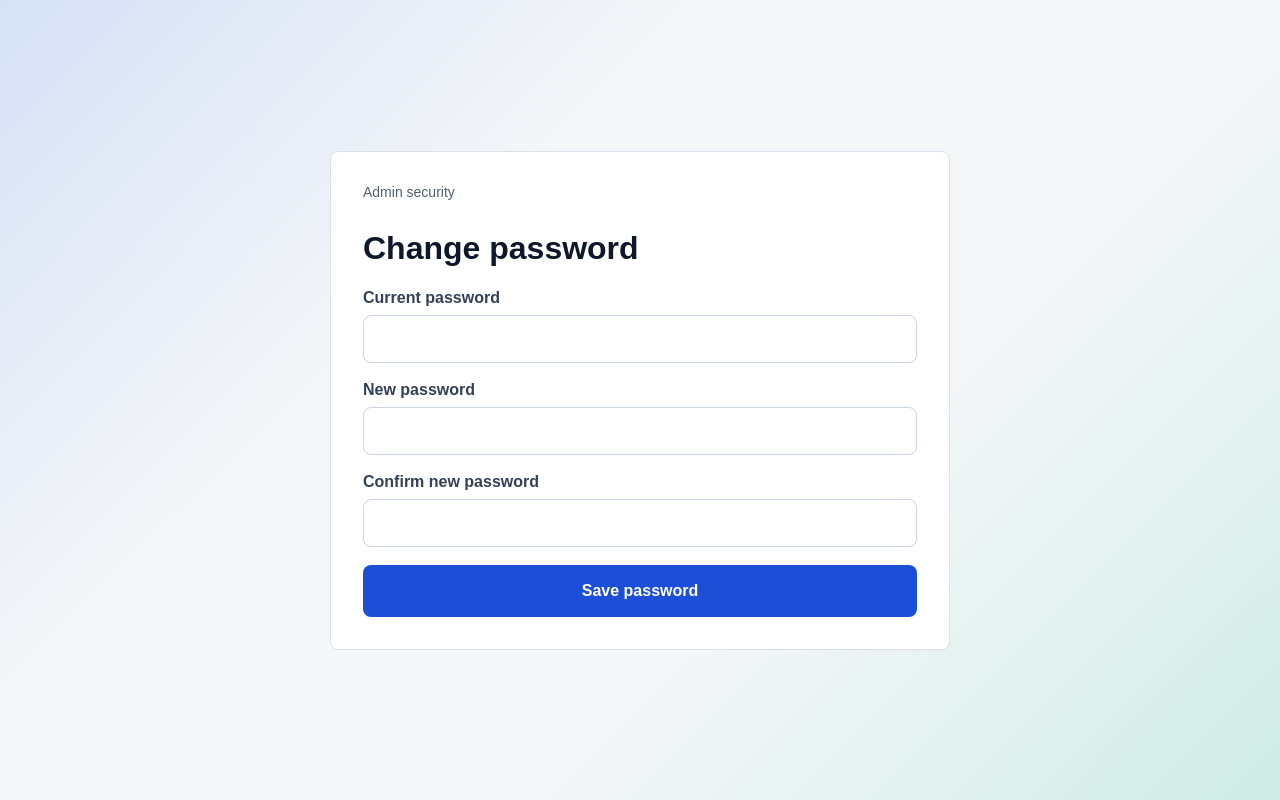
After one commit to German7464/Kiosk_v001, a Flask app: page /admin/password/change in a window 1280 px wide. The commit adds this page. Run offline with Flask 3, Linux system fonts and the light colour scheme; the visitor is signed in with stand-in values (Sample User, id 1).

Commit message:
Add admin authentication

```diff
--- a/kiosk/app.py
+++ b/kiosk/app.py
@@ -2,6 +2,7 @@ from flask import Flask, render_template
 
 from kiosk.config import Config
 from kiosk.database import close_database, initialize_database
+from kiosk.features.admin import admin_blueprint
 from kiosk.features.api import api_blueprint
 
 
@@ -10,6 +11,7 @@ def create_app():
     app.config.from_object(Config)
     app.teardown_appcontext(close_database)
     initialize_database(app)
+    app.register_blueprint(admin_blueprint)
     app.register_blueprint(api_blueprint)
 
     @app.get("/kiosk")
--- a/kiosk/database.py
+++ b/kiosk/database.py
@@ -2,6 +2,7 @@ import sqlite3
 from datetime import datetime, timezone
 
 from flask import current_app, g
+from werkzeug.security import generate_password_hash
 
 
 def get_database():
@@ -81,6 +82,7 @@ def initialize_database(app):
             """
         )
         seed_settings(database)
+        seed_default_admin_user(database)
         database.commit()
 
 
@@ -111,3 +113,19 @@ def seed_settings(database):
         """,
         (1, updated_at),
     )
+
+
+def seed_default_admin_user(database):
+    user_count = database.execute("SELECT COUNT(*) FROM users").fetchone()[0]
+
+    if user_count > 0:
+        return
+
+    created_at = datetime.now(timezone.utc).isoformat()
+    database.execute(
+        """
+        INSERT INTO users (username, password_hash, created_at, updated_at)
+        VALUES (?, ?, ?, ?)
+        """,
+        ("admin", generate_password_hash("admin"), created_at, created_at),
+    )
--- /dev/null
+++ b/kiosk/features/admin/__init__.py
@@ -0,0 +1 @@
+from kiosk.features.admin.routes import admin_blueprint
--- /dev/null
+++ b/kiosk/features/admin/routes.py
@@ -0,0 +1,114 @@
+from datetime import datetime, timezone
+from functools import wraps
+
+from flask import Blueprint, redirect, render_template, request, session, url_for
+from werkzeug.security import check_password_hash, generate_password_hash
+
+from kiosk.database import get_database
+
+
+admin_blueprint = Blueprint("admin", __name__, url_prefix="/admin")
+
+
+def admin_required(route_handler):
+    @wraps(route_handler)
+    def wrapped_route(*args, **kwargs):
+        if "admin_user_id" not in session:
+            return redirect(url_for("admin.login"))
+
+        return route_handler(*args, **kwargs)
+
+    return wrapped_route
+
+
+def find_user_by_username(username):
+    return get_database().execute(
+        """
+        SELECT id, username, password_hash
+        FROM users
+        WHERE username = ?
+        """,
+        (username,),
+    ).fetchone()
+
+
+def find_user_by_id(user_id):
+    return get_database().execute(
+        """
+        SELECT id, username, password_hash
+        FROM users
+        WHERE id = ?
+        """,
+        (user_id,),
+    ).fetchone()
+
+
+@admin_blueprint.get("")
+@admin_required
+def admin_home():
+    return render_template("admin_home.html", username=session.get("admin_username"))
+
+
+@admin_blueprint.get("/login")
+def login():
+    return render_template("admin_login.html")
+
+
+@admin_blueprint.post("/login")
+def login_post():
+    username = request.form.get("username", "").strip()
+    password = request.form.get("password", "")
+    user = find_user_by_username(username)
+
+    if user is None or not check_password_hash(user["password_hash"], password):
+        return render_template("admin_login.html", error="Invalid username or password."), 401
+
+    session.clear()
+    session["admin_user_id"] = user["id"]
+    session["admin_username"] = user["username"]
+
+    return redirect(url_for("admin.admin_home"))
+
+
+@admin_blueprint.post("/logout")
+def logout():
+    session.clear()
+    return redirect(url_for("admin.login"))
+
+
+@admin_blueprint.get("/password/change")
+@admin_required
+def change_password():
+    return render_template("admin_password_change.html")
+
+
+@admin_blueprint.post("/password/change")
+@admin_required
+def change_password_post():
+    current_password = request.form.get("current_password", "")
+    new_password = request.form.get("new_password", "")
+    confirm_password = request.form.get("confirm_password", "")
+    user = find_user_by_id(session["admin_user_id"])
+
+    if user is None:
+        session.clear()
+        return redirect(url_for("admin.login"))
+
+    if not check_password_hash(user["password_hash"], current_password):
+        return render_template("admin_password_change.html", error="Current password is incorrect."), 401
+
+    if not new_password or new_password != confirm_password:
+        return render_template("admin_password_change.html", error="New passwords do not match."), 400
+
+    updated_at = datetime.now(timezone.utc).isoformat()
+    get_database().execute(
+        """
+        UPDATE users
+        SET password_hash = ?, updated_at = ?
+        WHERE id = ?
+        """,
+        (generate_password_hash(new_password), updated_at, user["id"]),
+    )
+    get_database().commit()
+
+    return redirect(url_for("admin.admin_home"))
--- a/kiosk/static/css/base.css
+++ b/kiosk/static/css/base.css
@@ -531,6 +531,79 @@ h1 {
     display: none;
 }
 
+.admin-panel {
+    width: min(100%, 620px);
+    display: grid;
+    gap: 22px;
+    padding: 32px;
+    border: 1px solid #d9e2ec;
+    border-radius: 8px;
+    background: #ffffff;
+}
+
+.admin-panel h1 {
+    color: #0f172a;
+}
+
+.admin-copy {
+    margin: 0;
+    color: #475569;
+    font-size: 20px;
+}
+
+.admin-form {
+    display: grid;
+    gap: 18px;
+}
+
+.admin-form label {
+    display: grid;
+    gap: 8px;
+    color: #334155;
+    font-weight: 700;
+}
+
+.admin-form input {
+    min-height: 48px;
+    padding: 0 14px;
+    border: 1px solid #cbd5e1;
+    border-radius: 8px;
+    font: inherit;
+}
+
+.admin-form button,
+.admin-actions button,
+.admin-actions a {
+    min-height: 52px;
+    display: inline-flex;
+    align-items: center;
+    justify-content: center;
+    padding: 0 22px;
+    border: 0;
+    border-radius: 8px;
+    color: #ffffff;
+    background: #1d4ed8;
+    font: inherit;
+    font-weight: 700;
+    text-decoration: none;
+    cursor: pointer;
+}
+
+.admin-actions {
+    display: flex;
+    flex-wrap: wrap;
+    gap: 14px;
+}
+
+.form-error {
+    margin: 0;
+    padding: 12px 14px;
+    border-radius: 8px;
+    color: #991b1b;
+    background: #fee2e2;
+    font-weight: 700;
+}
+
 @media (max-width: 820px) {
     .events-screen {
         min-height: calc(100vh - 36px);
--- /dev/null
+++ b/kiosk/templates/admin_password_change.html
@@ -0,0 +1,28 @@
+{% extends "base.html" %}
+
+{% block title %}Change Admin Password{% endblock %}
+
+{% block content %}
+<section class="admin-panel">
+    <p class="label">Admin security</p>
+    <h1>Change password</h1>
+    {% if error %}
+    <p class="form-error">{{ error }}</p>
+    {% endif %}
+    <form class="admin-form" method="post" action="{{ url_for('admin.change_password_post') }}">
+        <label>
+            <span>Current password</span>
+            <input type="password" name="current_password" autocomplete="current-password" required>
+        </label>
+        <label>
+            <span>New password</span>
+            <input type="password" name="new_password" autocomplete="new-password" required>
+        </label>
+        <label>
+            <span>Confirm new password</span>
+            <input type="password" name="confirm_password" autocomplete="new-password" required>
+        </label>
+        <button type="submit">Save password</button>
+    </form>
+</section>
+{% endblock %}
```
Also changed, not shown: kiosk/templates/admin_home.html (added, +17 -0 lines), kiosk/templates/admin_login.html (added, +24 -0 lines), docs/CHANGELOG.md, kiosk/features/admin/README.md (added).
